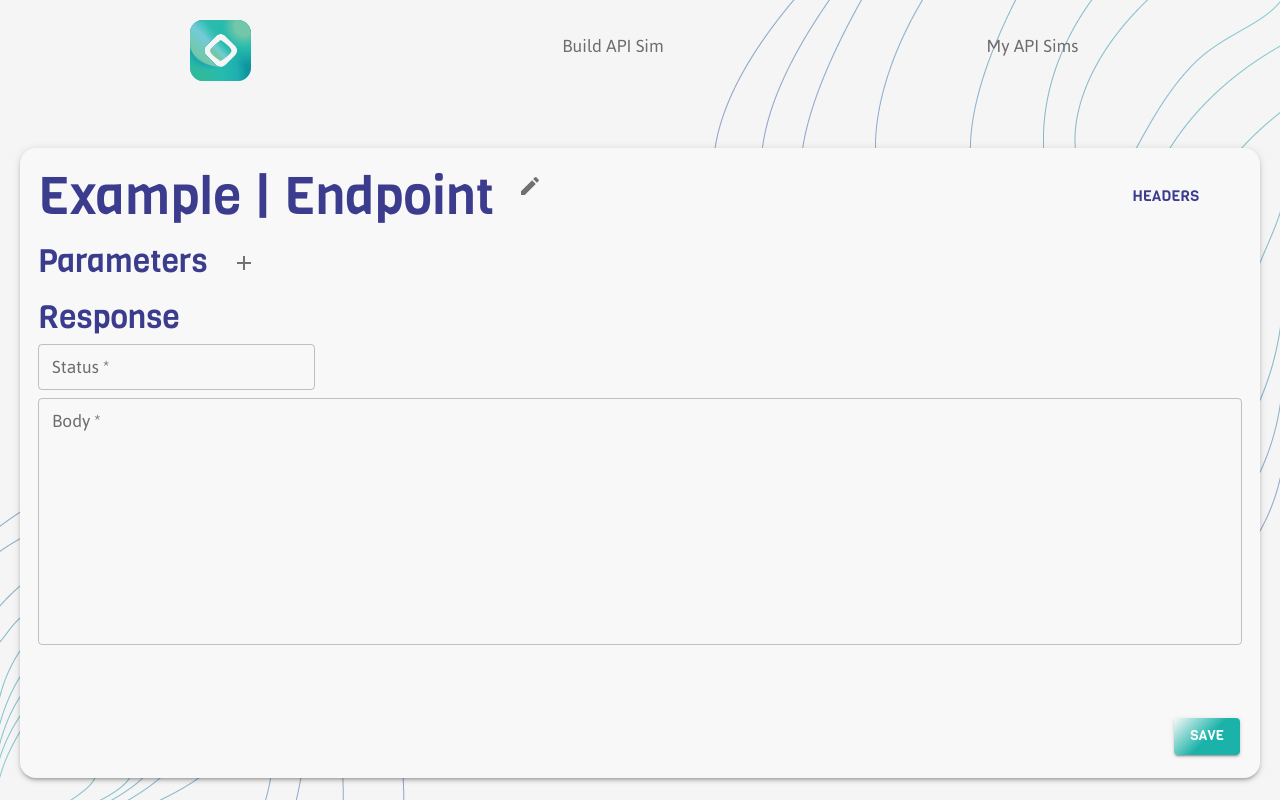
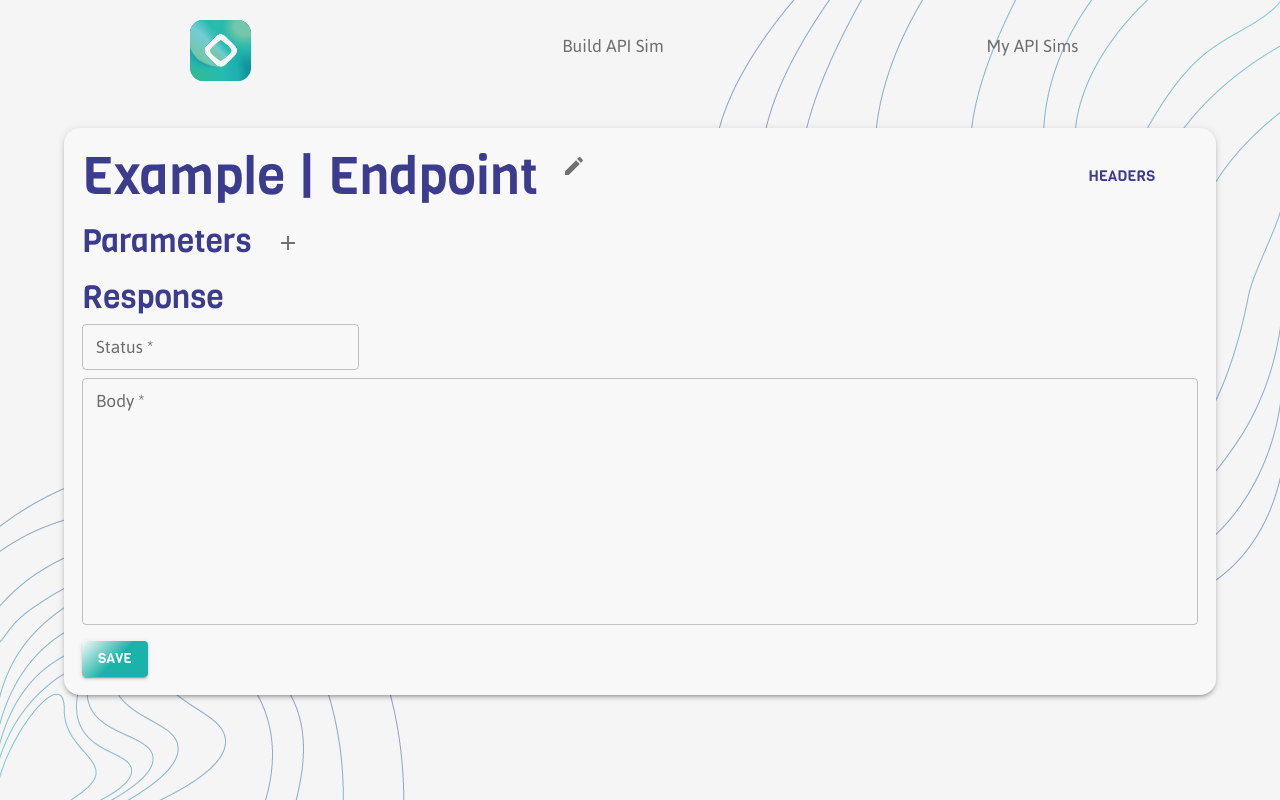
Before and after one commit to tritech-software-solutions/echo-api-frontend, a React (Create React App) app: page /endpoint in a window 1280 px wide. Built offline with nearby package versions, Linux system fonts and the light colour scheme.

Commit message:
UI Updates to Endpoint Editor

```diff
--- a/src/modules/pages/endpointEditor/EndpointEditor.css
+++ /dev/null
@@ -1,4 +0,0 @@
-.endpoint-editor-card {
-    flex-grow: 1;
-    margin: 20px;
-}
--- a/src/modules/pages/endpointEditor/EndpointEditor.tsx
+++ b/src/modules/pages/endpointEditor/EndpointEditor.tsx
@@ -1,13 +1,8 @@
-import "./EndpointEditor.css";
-
 import React, { ChangeEvent } from "react";
 import AddIcon from "@mui/icons-material/Add";
 import RemoveIcon from "@mui/icons-material/Remove";
 import EditIcon from "@mui/icons-material/Edit";
 import {
-    Accordion,
-    AccordionDetails,
-    AccordionSummary,
     Box,
     Card,
     Button,
@@ -19,7 +14,6 @@ import {
     Typography,
     CardContent,
     Divider,
-    List,
     Stack,
     styled,
     IconButton,
@@ -27,8 +21,10 @@ import {
     Checkbox,
     FormControlLabel,
     Modal,
+    CardActionArea,
+    CardActions,
 } from "@mui/material";
-import { BoxProps, Container, StackProps } from "@mui/system";
+import { Container, StackProps } from "@mui/system";
 import LineNumberInput from "../../general/LineNumberedInput/LinedNumberedInput";
 
 const modalStyle = {
@@ -98,8 +94,8 @@ class EndpointEditor extends React.Component<Props, State> {
 
     render() {
         return (
-            <Box sx={{ display: "flex", flexGrow: 1, margin: "20px", position: "relative" }}>
-                <Card sx={{ flexGrow: 1 }}>
+            <Container>
+                <Card sx={{ flexGrow: 1, position: "relative" }}>
                     <CardContent>
                         <Stack divider={<Divider orientation="vertical" flexItem />} spacing={1}>
                             <Stack direction="row" justifyContent="space-between">
@@ -235,25 +231,19 @@ class EndpointEditor extends React.Component<Props, State> {
                             </Stack>
                         </Stack>
                     </CardContent>
-                </Card>
-                <Box
-                    sx={{
-                        position: "absolute",
-                        height: 0,
-                        bottom: "60px",
-                        right: "20px",
-                    }}
-                >
+                    <CardActions sx={{ p: 2, pt: 0 }}>
                         <Button
                             sx={{
                                 background: "linear-gradient(135deg, rgba(255,255,255,.1) 0%, rgba(27,179,169,1) 52% )",
                             }}
                             variant="contained"
                             color="primary"
+                            onClick={this.save.bind(this)}
                         >
                             Save
                         </Button>
-                </Box>
+                    </CardActions>
+                </Card>
 
                 {/* Modal */}
 
@@ -305,7 +295,7 @@ class EndpointEditor extends React.Component<Props, State> {
                         </CardContent>
                     </Card>
                 </Modal>
-            </Box>
+            </Container>
         );
     }
 
@@ -396,6 +386,12 @@ class EndpointEditor extends React.Component<Props, State> {
     }
 
     // #endregion
+
+    // #region Saving
+
+    save() {}
+
+    // #endregion
 }
 
 export default EndpointEditor;
```
Lines whose indentation alone changed are shown as unchanged.
